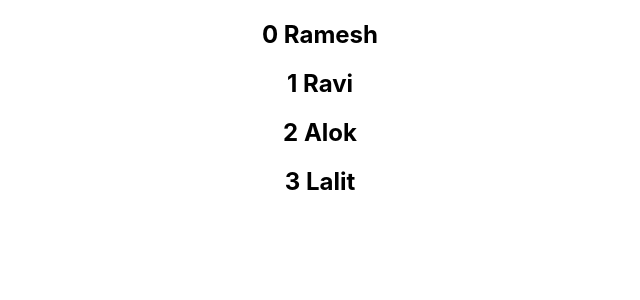
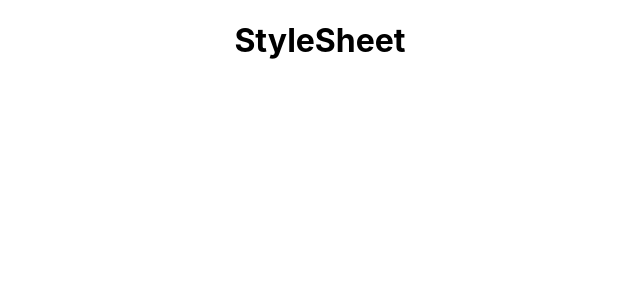
Before and after one commit to Monjo26/react-beginner, a React (Create React App) app: page / in a window 1280 px wide. Shown: the top 300 px of the page, without its empty margins (320-960 px from the left). Built offline with nearby package versions, Linux system fonts and the light colour scheme.

Commit message:
stylesheet css addition

```diff
--- a/src/App.js
+++ b/src/App.js
@@ -6,17 +6,19 @@
 import ParentComponent from "./components/ParentComponent";
 import UserGreeting from "./components/UserGreeting";
 import NameList from "./components/NameList";
+import StyleSheet from "./components/StyleSheet";
 
 function App() {
   return (
     <div className="App">
       {
         /* <FunctionClick/>
-      <ClassClick/> */
+            <ClassClick/> */
         // <EventBind/>
         // <ParentComponent />
         // <UserGreeting />
-        <NameList />
+        // <NameList />
+        <StyleSheet primary={true} />
       }
     </div>
   );
--- /dev/null
+++ b/src/components/StyleSheet.js
@@ -0,0 +1,13 @@
+import React from "react";
+import "./myStyles.css";
+
+function StyleSheet(props) {
+  let className = props.primary ? "primary" : "";
+  return (
+    <div>
+      <h1 className={className}>StyleSheet</h1>
+    </div>
+  );
+}
+
+export default StyleSheet;
--- /dev/null
+++ b/src/components/myStyles.css
@@ -0,0 +1,3 @@
+.primary{
+    color: teal  ZCFVG;
+}
```
